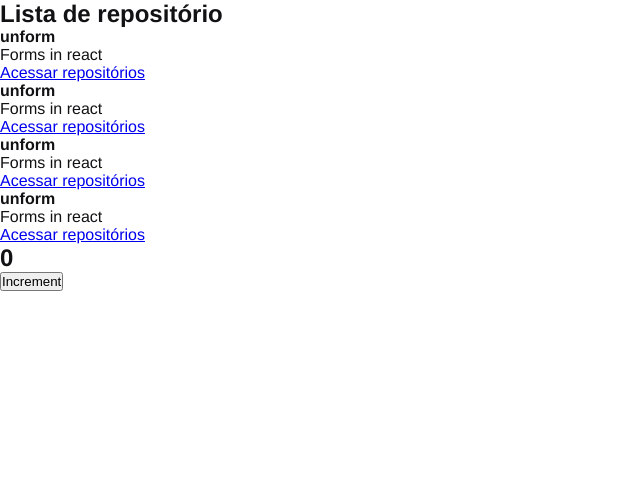
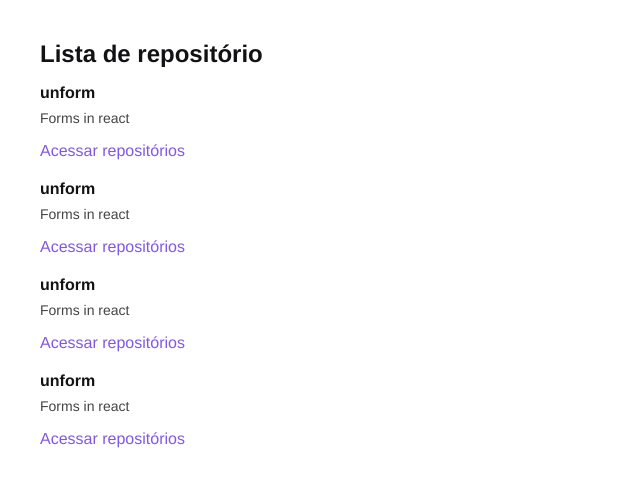
Before and after one commit to cleber-santos/github-explorer, a React app: page / in a window 1280 px wide. Shown: the top 486 px of the page, without its empty margins (0-640 px from the left). Built offline with nearby package versions, Linux system fonts and the light colour scheme; the HTML template or start-up script is replaced by a standard one.

Commit message:
started styling of RepositoryList

```diff
--- a/src/App.jsx
+++ b/src/App.jsx
@@ -1,4 +1,3 @@
-import { Counter } from './components/Counter'
 import { RepositoryList } from './components/RepositoryList'
 import './style/global.scss'
 
@@ -7,7 +6,6 @@
     // a tag sem nada dentro <> no react significa que é um fragmento (frag), na hora de renderizar ele fica direto os elementos em tela.
     <>
       <RepositoryList />
-      <Counter />
     </>
   )
 }
--- a/src/components/Counter.jsx
+++ /dev/null
@@ -1,18 +0,0 @@
-import { useState } from 'react'
-
-// sempre que uma função de react começa com "use", significa que ela é um hook (gancho)
-
-export function Counter() {
-  const [counter, setCounter] = useState (0)
-
-  function increment() {
-    setCounter (counter + 1)
-  }
-
-  return (
-    <div>
-      <h2>{counter}</h2>
-      <button type="button" onClick={increment}>Increment</button>
-    </div>
-  )
-}
--- a/src/components/RepositoryList.jsx
+++ b/src/components/RepositoryList.jsx
@@ -1,4 +1,6 @@
 import { RepositoryItem } from "./RepositoryItem"
+
+import '../style/repositories.scss'
 
 const repository ={
   name: 'unform',
--- /dev/null
+++ b/src/style/repositories.scss
@@ -0,0 +1,31 @@
+section.repository-list {
+  margin: 40px;
+
+  h1 {
+    margin-bottom: 16px;
+  }
+
+  ul {
+    list-style: none;
+
+    li {
+      & + li {
+        // no sass o "&" referencia o proprio elemento (nesse caso margin-top só vai ser aplicado no li que tiver um li anterior)
+        margin-top: 20px;
+      }
+
+      p {
+        font-size: 14px;
+        color: #444;
+        margin-top: 8px;
+      }
+
+      a {
+        display: inline-block; // basicamente é um display inline que nos permite fazer uma margin-top... etc.
+        margin-top: 16px;
+        text-decoration: none;
+        color: #8257e6;
+      }
+    }
+  }
+}
```
